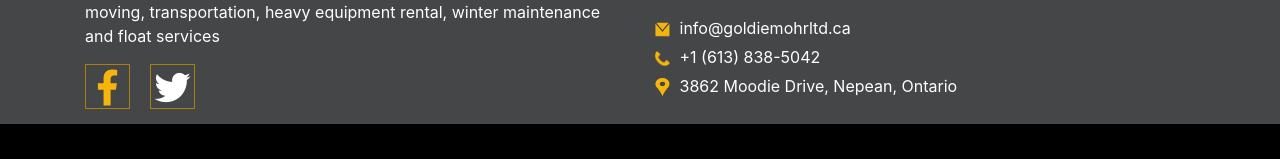
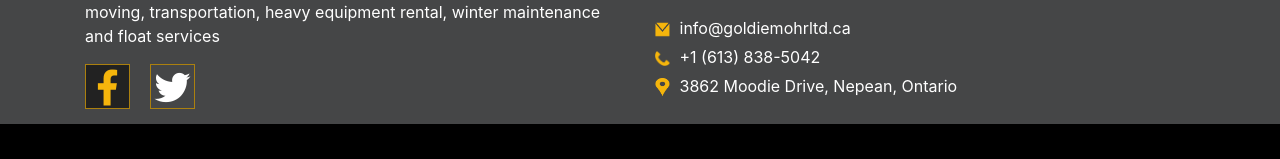
Before and after one commit to GoldieMohrProject/goldie-mohr, a React (Create React App) app in the folder client/: page / in a window 1280 px wide. In both pictures the pointer is over the link 107 px from the left and 218 px from the top of the page. Shown: the part 132-291 px from the top of the page. Built offline with nearby package versions, Linux system fonts and the light colour scheme.

Commit message:
buttons on footer are fixed

```diff
--- a/client/src/Components/Footer/style.css
+++ b/client/src/Components/Footer/style.css
@@ -59,7 +59,7 @@
   z-index: 2;
   padding: 0;
 }
-.button_all:before {
+.button_social:before {
   content: "";
   position: absolute;
   z-index: -1;
@@ -75,11 +75,11 @@
   transition-duration: 0.3s;
   transition-timing-function: ease-out;
 }
-.button_all:hover,
-.button_all:focus {
+.button_social:hover,
+.button_social:focus {
   color: #fff !important;
 }
-.button_all:hover:before,
-.button_all:focus:before {
+.button_social:hover:before,
+.button_social:focus:before {
   transform: scaleY(1);
 }
```
